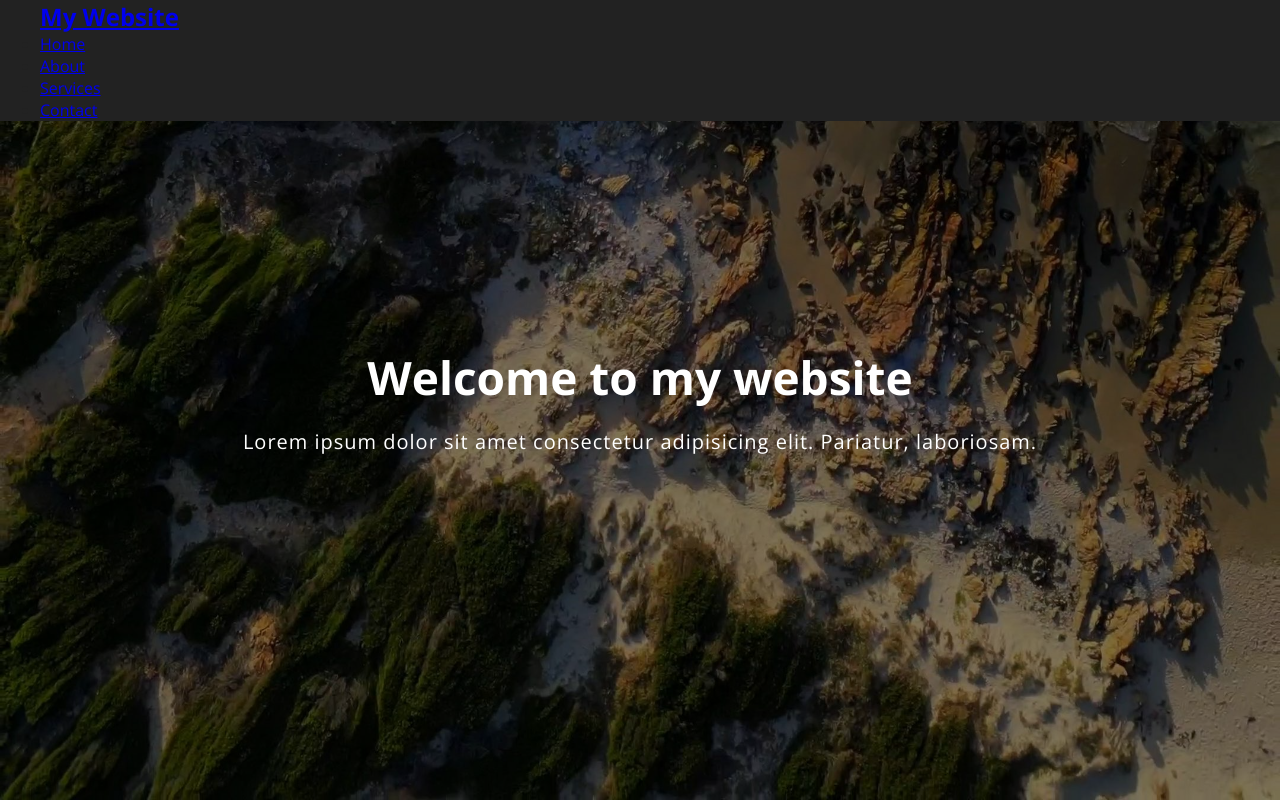
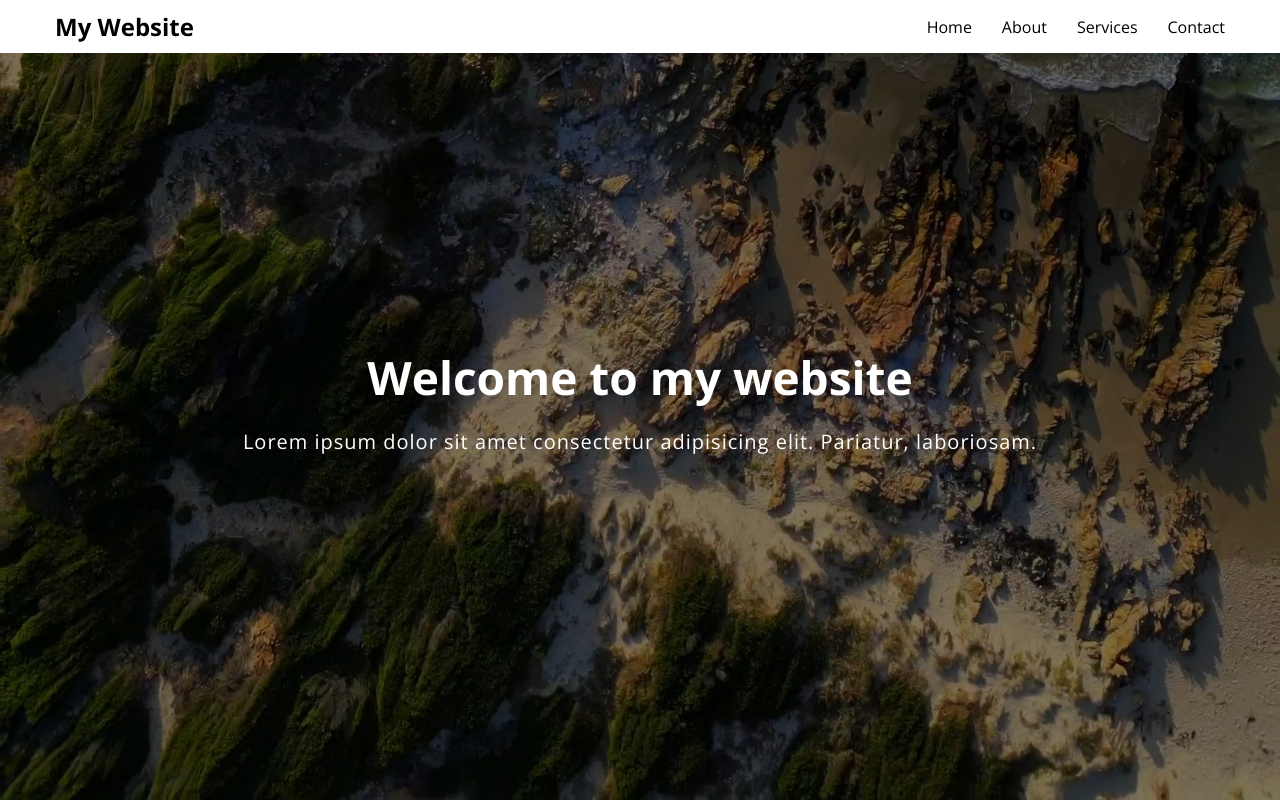
Before and after one commit to IanEirich/website-1-, a plain HTML site: page navigation.html in a window 1280 px wide. Shown: the top 802 px of the page. Drawn offline with nearby package versions, Linux system fonts and the light colour scheme; a script that the page names is missing.

Commit message:
Wed, Mar 6, 2024, 8:42 PM -08:00

```diff
--- a/css/navigation.css
+++ b/css/navigation.css
@@ -73,3 +73,37 @@ body {
     right: 0;
     transition: all 0.3 ease-in-out;
 }
+
+.nav .container {
+    display: flex;
+    justify-content: space-between;
+    align-items: center;
+    padding: 20px 0;
+    transition: all 0.3 ease-in-out;
+}
+
+.nav ul {
+    display: flex;
+    list-style-type: none;
+    align-item: center;
+    justify-content: center;
+}
+
+.nav a {
+    color: white;
+    text-decoration: none;
+    padding: 7px 15px;
+    transition: all 0.3 ease-in-out;
+}
+
+.nav.active {
+    background-color: white;
+}
+
+.nav.active a {
+    color: black;
+}
+
+.nav.active .container {
+    padding: 10px 0;
+}
--- a/navigation.html
+++ b/navigation.html
@@ -7,7 +7,7 @@
     <link rel="stylesheet" href="css/navigation.css">
 </head>
 <body>
-<nav class="nav">
+<nav class="nav active">
     <div class="container">
         <h1 class="logo"><a href="navigation.html">My
         Website</a></h1>
```
